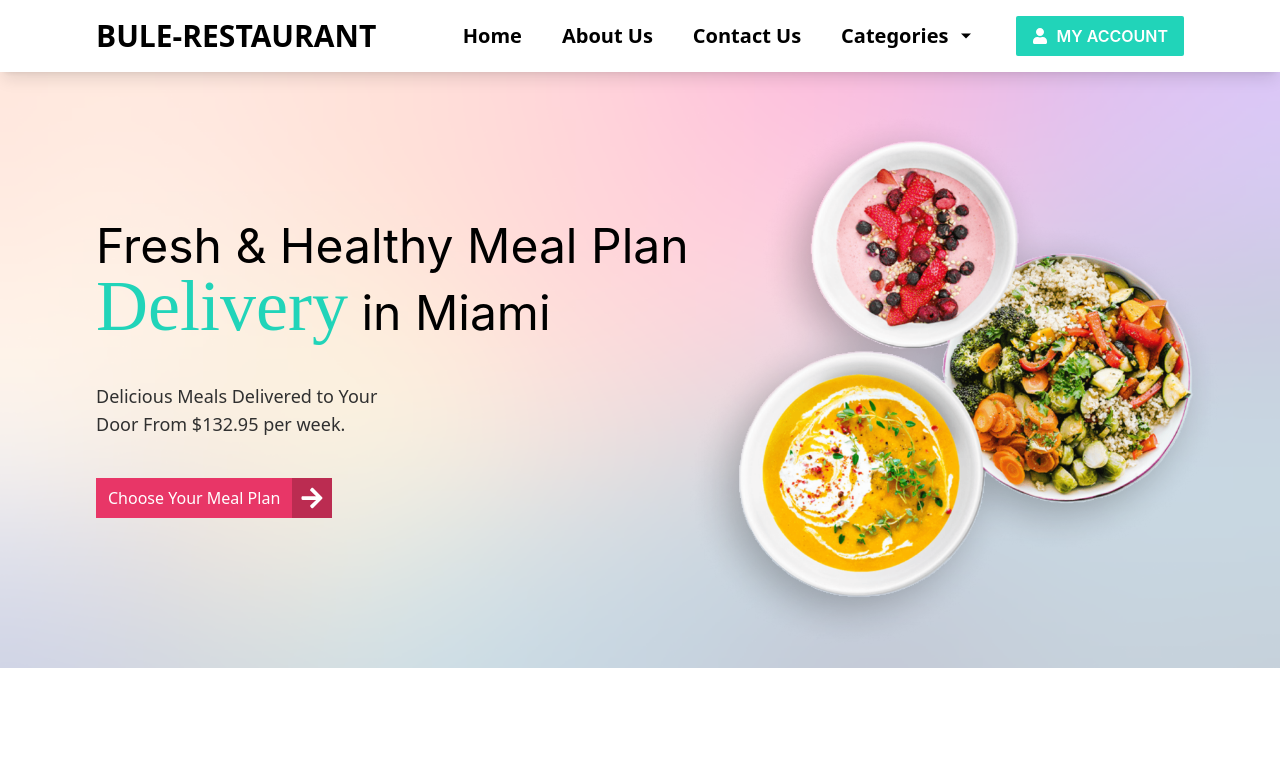
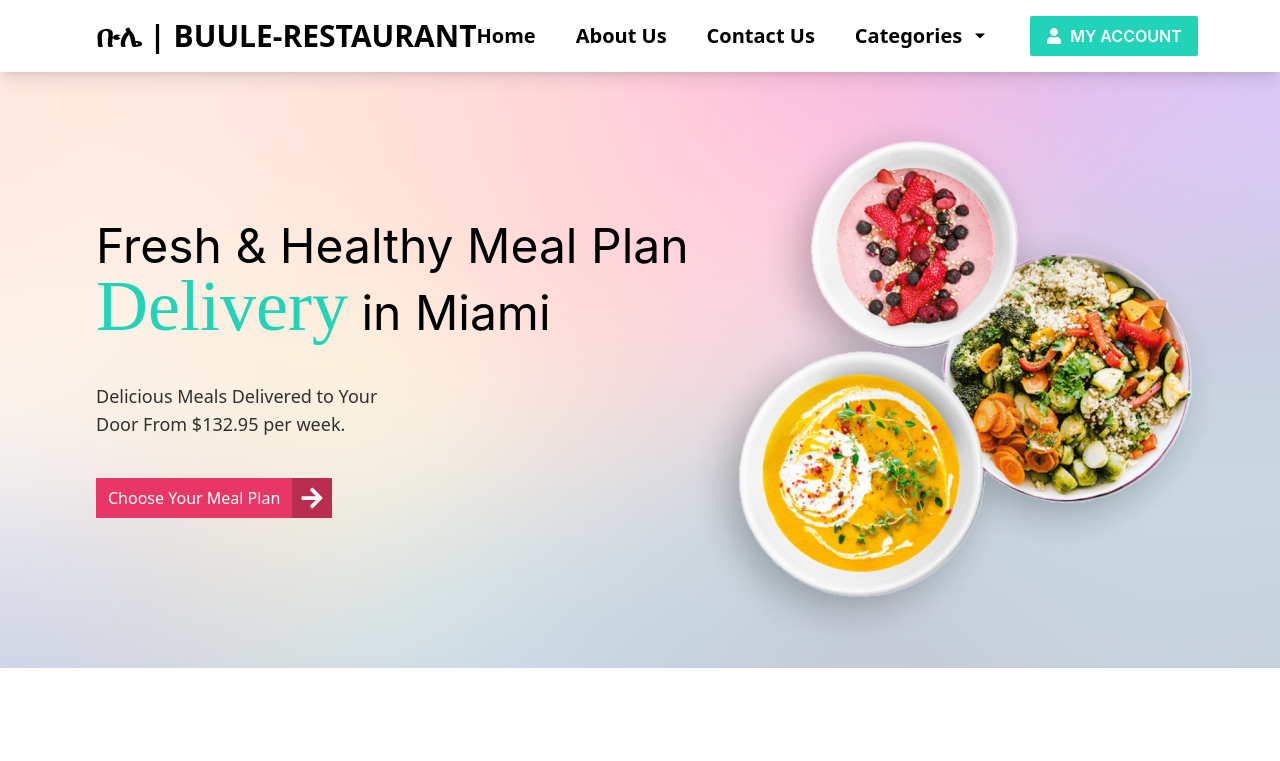
Before and after one commit to mfeti/BULE_RESTURANT, a React (Vite) app: page / in a window 1280 px wide. Shown: the top 761 px of the page. Built offline with nearby package versions, Linux system fonts and the light colour scheme; a web font is replaced by a local one.

Commit message:
Update the name of navbar as the title of url

```diff
--- a/src/components/Navbar.jsx
+++ b/src/components/Navbar.jsx
@@ -14,7 +14,7 @@ function Navbar({ handlePopup }) {
         {/* Logo section */}
         <div className="font-bold xl:text-3xl text-2xl">
           <a href="/" className="whitespace-nowrap">
-            BULE-RESTAURANT
+            ቡሌ | BUULE-RESTAURANT
           </a>
         </div>
         {/* NavLinks section */}
```
